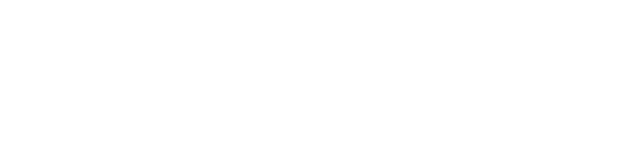
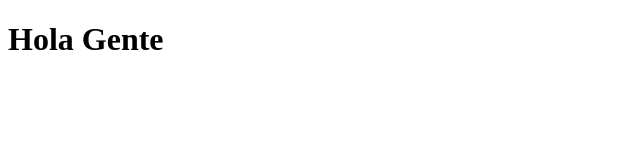
Before and after one commit to Bauti-Teran26/pruebagit, a plain HTML site: page index.html in a window 1280 px wide. Shown: the whole page, without its empty margins (0-640 px from the left). Drawn offline with Linux system fonts and the light colour scheme.

Commit message:
agregado de titulo

```diff
--- a/index.html
+++ b/index.html
@@ -4,9 +4,9 @@
     <meta charset="UTF-8">
     <meta http-equiv="X-UA-Compatible" content="IE=edge">
     <meta name="viewport" content="width=device-width, initial-scale=1.0">
-    <title>Document</title>
+    <title>Prueba Git</title>
 </head>
 <body>
-
+    <h1>Hola Gente</h1>
 </body>
 </html>
```
